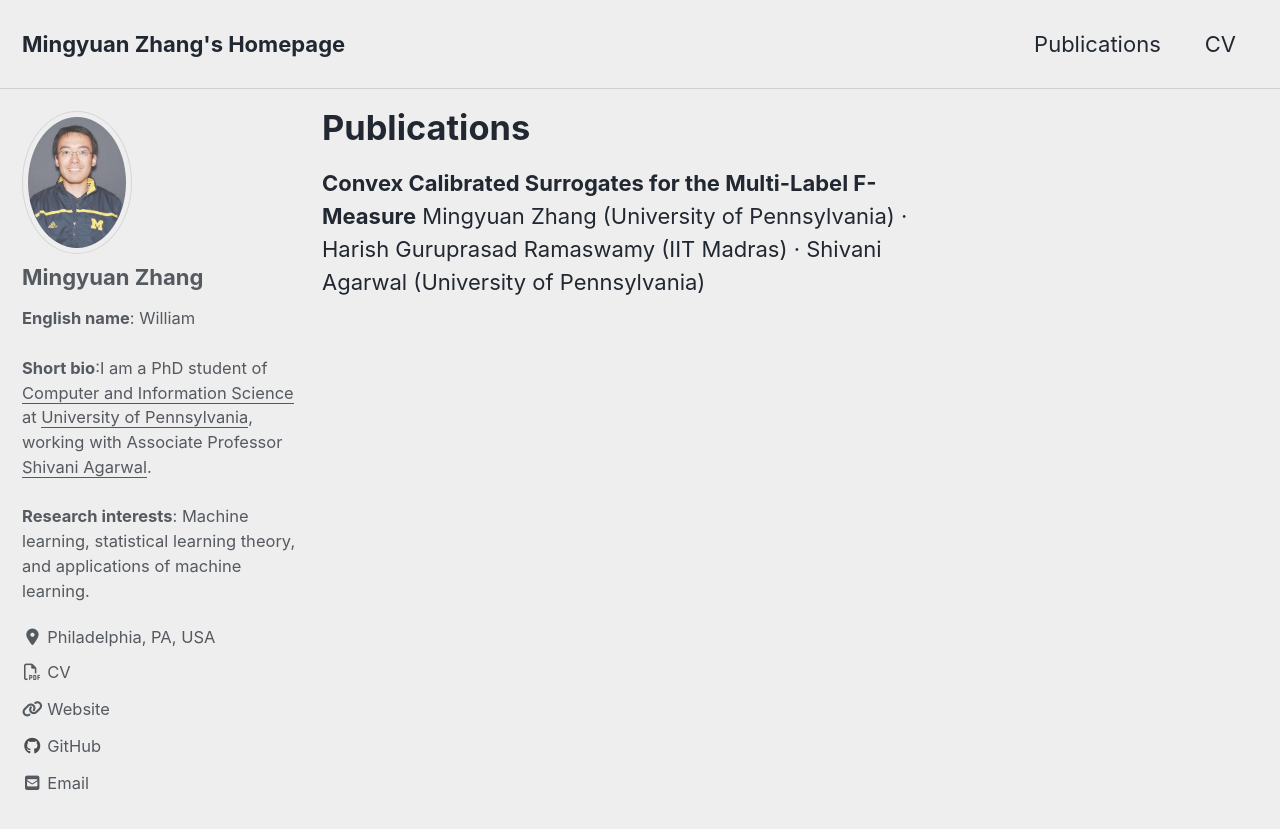
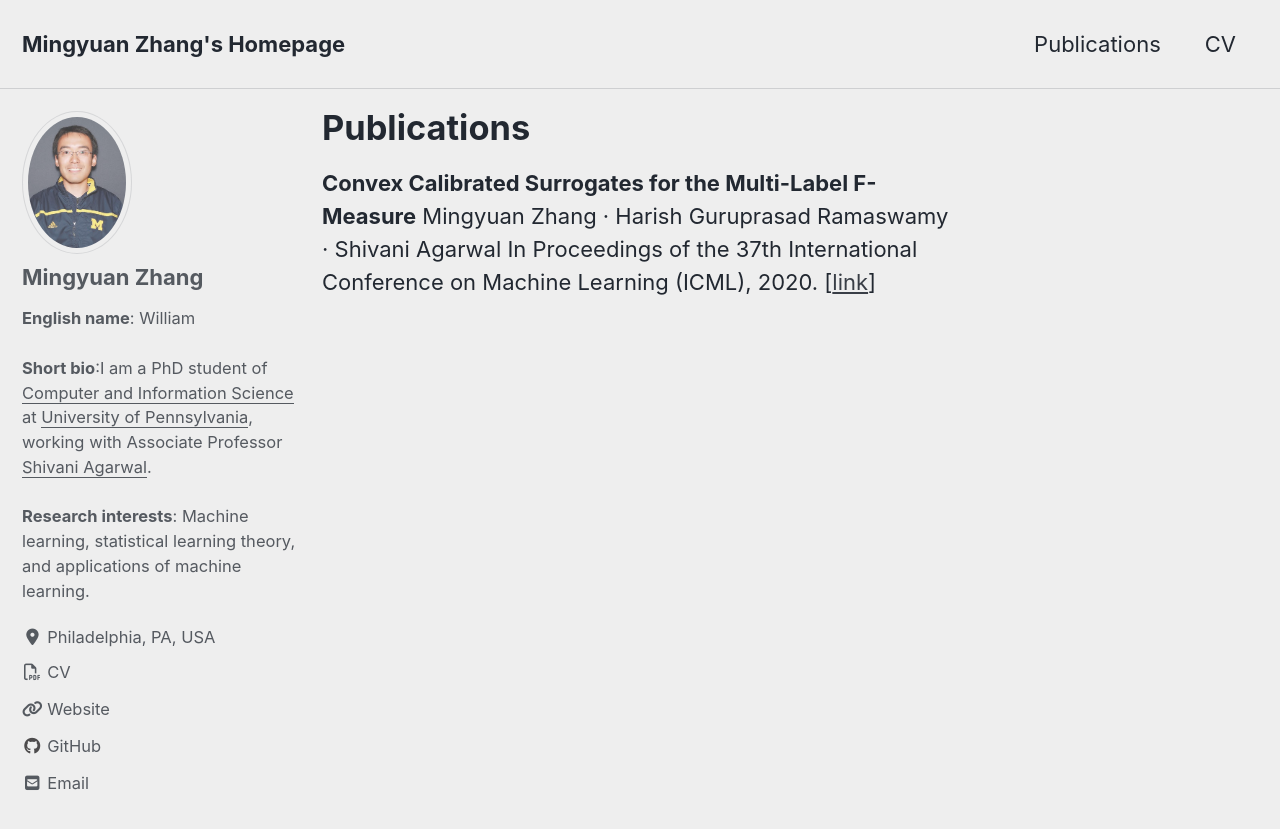
Before and after one commit to moshimowang/moshimowang.github.io, a Jekyll site: the page built from _pages/publications.md, in a window 1280 px wide and 900 px high. Shown: the top 829 px of the window. Built offline with Jekyll 4.4.1, drawn with Linux system fonts in a browser that asks for light colours; cached includes are drawn as plain includes; nearby versions of some CDN libraries.

Commit message:
updated entry for Convex Calibrated Surrogates for the Multi-Label F-Measure

```diff
--- a/_pages/publications.md
+++ b/_pages/publications.md
@@ -6,4 +6,6 @@ author_profile: true
 ---
 
 **Convex Calibrated Surrogates for the Multi-Label F-Measure**
-Mingyuan Zhang (University of Pennsylvania) · Harish Guruprasad Ramaswamy (IIT Madras) · Shivani Agarwal (University of Pennsylvania)
+Mingyuan Zhang · Harish Guruprasad Ramaswamy · Shivani Agarwal
+In Proceedings of the 37th International Conference on Machine Learning (ICML), 2020.
+[[link](https://proceedings.icml.cc/book/3712.pdf)]
```
